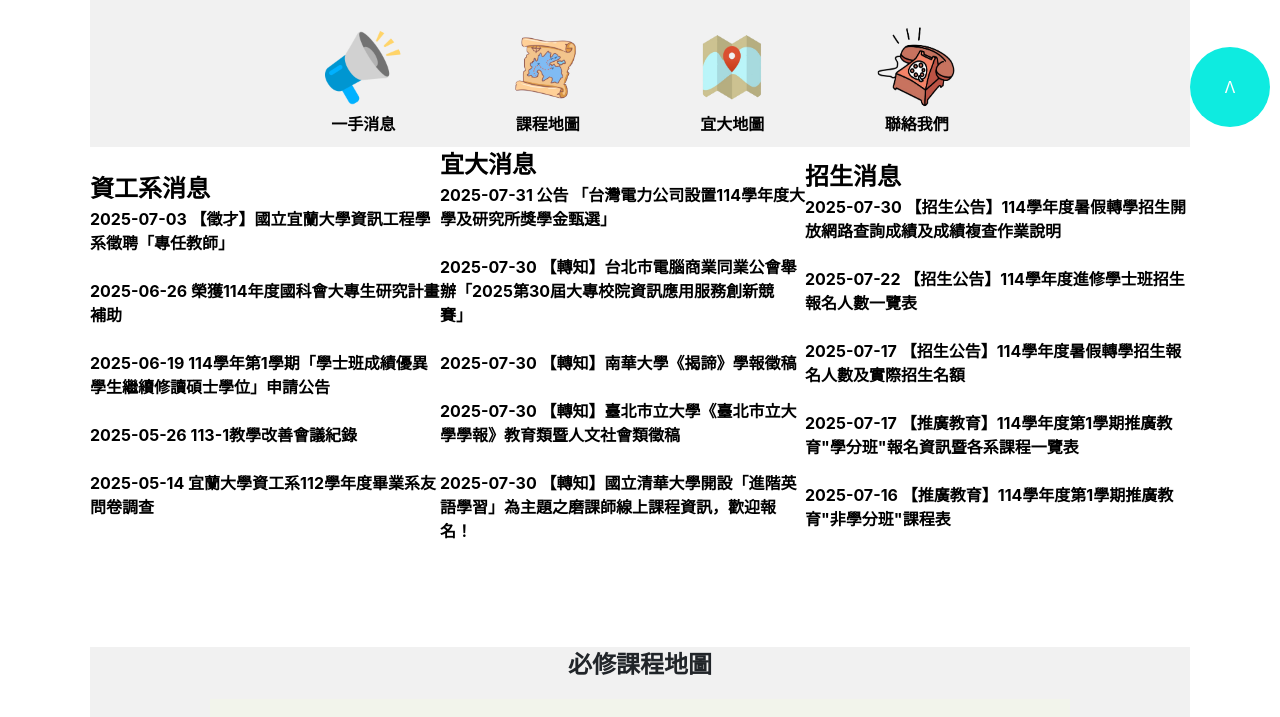
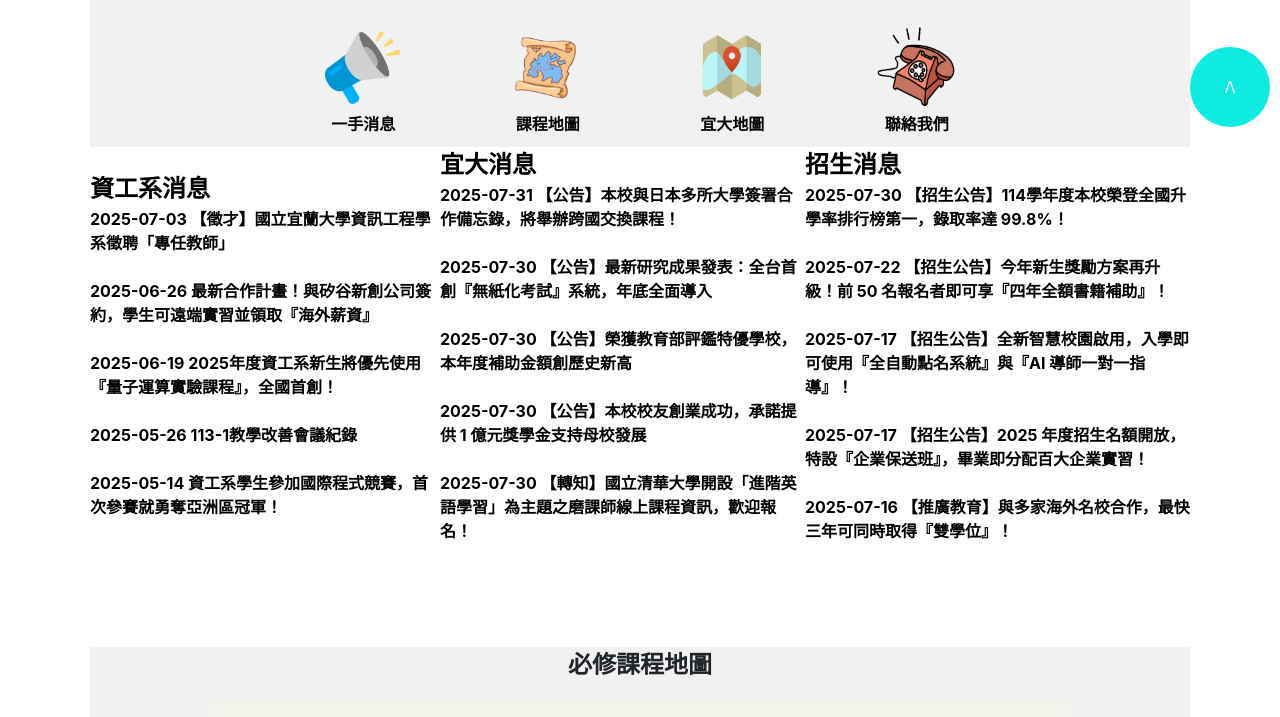
Before and after one commit to bbinori2/niu, a plain HTML site: page index.html in a window 1280 px wide. Shown: the part 653-1370 px from the top of the page. Drawn offline with nearby package versions, Linux system fonts and the light colour scheme.

Commit message:
Update index.html

```diff
--- a/index.html
+++ b/index.html
@@ -181,39 +181,39 @@
                                         <br>
                                         <a href="https://csie.niu.edu.tw/p/406-1033-65828,r886.php?Lang=zh-tw" target="_blank" rel="noreferrer noopener" class="wixui-rich-text__text"><strong style="color: black;">2025-07-03 &#8203;【徵才】國立宜蘭大學資訊工程學系徵聘「專任教師」</strong></a>
                                         </br></br>
-                                        <a href="https://csie.niu.edu.tw/p/406-1033-65733,r886.php?Lang=zh-tw" target="_blank" rel="noreferrer noopener" class="wixui-rich-text__text"><strong style="color: black;">2025-06-26 &#8203;榮獲114年度國科會大專生研究計畫補助</strong></a>
+                                        <a href="https://csie.niu.edu.tw/p/406-1033-65733,r886.php?Lang=zh-tw" target="_blank" rel="noreferrer noopener" class="wixui-rich-text__text"><strong style="color: black;">2025-06-26 &#8203;最新合作計畫！與矽谷新創公司簽約，學生可遠端實習並領取『海外薪資』</strong></a>
                                         </br></br>
-                                        <a href="https://csie.niu.edu.tw/p/406-1033-65599,r886.php?Lang=zh-tw" target="_blank" rel="noreferrer noopener" class="wixui-rich-text__text"><strong style="color: black;">2025-06-19 &#8203;114學年第1學期「學士班成績優異學生繼續修讀碩士學位」申請公告</strong></a>
+                                        <a href="https://csie.niu.edu.tw/p/406-1033-65599,r886.php?Lang=zh-tw" target="_blank" rel="noreferrer noopener" class="wixui-rich-text__text"><strong style="color: black;">2025-06-19 &#8203;2025年度資工系新生將優先使用『量子運算實驗課程』，全國首創！</strong></a>
                                         </br></br>
                                         <a href="https://csie.niu.edu.tw/p/406-1033-65113,r886.php?Lang=zh-tw" target="_blank" rel="noreferrer noopener" class="wixui-rich-text__text"><strong style="color: black;">2025-05-26 &#8203;113-1教學改善會議紀錄</strong></a>
                                         </br></br>
-                                        <a href="https://csie.niu.edu.tw/p/406-1033-64850,r886.php?Lang=zh-tw" target="_blank" rel="noreferrer noopener" class="wixui-rich-text__text"><strong style="color: black;">2025-05-14 &#8203;宜蘭大學資工系112學年度畢業系友問卷調查</strong></a>
+                                        <a href="https://csie.niu.edu.tw/p/406-1033-64850,r886.php?Lang=zh-tw" target="_blank" rel="noreferrer noopener" class="wixui-rich-text__text"><strong style="color: black;">2025-05-14 &#8203;資工系學生參加國際程式競賽，首次參賽就勇奪亞洲區冠軍！</strong></a>
                                 </td>
                                 <td width="365">
                                         <a href="https://www.niu.edu.tw/#cmb_33_1" style="text-decoration: none; color: black; font-size: 24px; font-weight: bold;">宜大消息</a>
                                         <br>
-                                        <a href="https://niuosa.niu.edu.tw/p/404-1004-66197.php" target="_blank" rel="noreferrer noopener" class="wixui-rich-text__text"><strong style="color: black;">2025-07-31 &#8203;公告 「台灣電力公司設置114學年度大學及研究所獎學金甄選」</strong></a>
+                                        <a href="https://niuosa.niu.edu.tw/p/404-1004-66197.php" target="_blank" rel="noreferrer noopener" class="wixui-rich-text__text"><strong style="color: black;">2025-07-31 &#8203;【公告】本校與日本多所大學簽署合作備忘錄，將舉辦跨國交換課程！</strong></a>
                                         </br></br>
-                                        <a href="https://lic.niu.edu.tw/p/404-1010-66193.php" target="_blank" rel="noreferrer noopener" class="wixui-rich-text__text"><strong style="color: black;">2025-07-30 &#8203;【轉知】台北市電腦商業同業公會舉辦「2025第30屆大專校院資訊應用服務創新競賽」</strong></a>
+                                        <a href="https://lic.niu.edu.tw/p/404-1010-66193.php" target="_blank" rel="noreferrer noopener" class="wixui-rich-text__text"><strong style="color: black;">2025-07-30 &#8203;【公告】最新研究成果發表：全台首創『無紙化考試』系統，年底全面導入</strong></a>
                                         </br></br>
-                                        <a href="https://academic.niu.edu.tw/p/404-1003-66190.php" target="_blank" rel="noreferrer noopener" class="wixui-rich-text__text"><strong style="color: black;">2025-07-30 &#8203;【轉知】南華大學《揭諦》學報徵稿</strong></a>
+                                        <a href="https://academic.niu.edu.tw/p/404-1003-66190.php" target="_blank" rel="noreferrer noopener" class="wixui-rich-text__text"><strong style="color: black;">2025-07-30 &#8203;【公告】榮獲教育部評鑑特優學校，本年度補助金額創歷史新高</strong></a>
                                         </br></br>
-                                        <a href="https://academic.niu.edu.tw/p/404-1003-66189.php" target="_blank" rel="noreferrer noopener" class="wixui-rich-text__text"><strong style="color: black;">2025-07-30 &#8203;【轉知】臺北市立大學《臺北市立大學學報》教育類暨人文社會類徵稿</strong></a>
+                                        <a href="https://academic.niu.edu.tw/p/404-1003-66189.php" target="_blank" rel="noreferrer noopener" class="wixui-rich-text__text"><strong style="color: black;">2025-07-30 &#8203;【公告】本校校友創業成功，承諾提供 1 億元獎學金支持母校發展</strong></a>
                                         </br></br>
                                         <a href="https://academic.niu.edu.tw/p/404-1003-66176.php" target="_blank" rel="noreferrer noopener" class="wixui-rich-text__text"><strong style="color: black;">2025-07-30 &#8203;【轉知】國立清華大學開設「進階英語學習」為主題之磨課師線上課程資訊，歡迎報名！</strong></a>
                                 </td>
                                 <td widht="350">
                                         <a href="https://www.niu.edu.tw/#cmb_33_4" style="text-decoration: none; color: black; font-size: 24px; font-weight: bold;">招生消息</a>
                                         <br>
-                                        <a href="https://admniu.niu.edu.tw/p/404-1054-66177.php" target="_blank" rel="noreferrer noopener" class="wixui-rich-text__text"><strong style="color: black;">2025-07-30 &#8203;【招生公告】114學年度暑假轉學招生開放網路查詢成績及成績複查作業說明</strong></a>
+                                        <a href="https://admniu.niu.edu.tw/p/404-1054-66177.php" target="_blank" rel="noreferrer noopener" class="wixui-rich-text__text"><strong style="color: black;">2025-07-30 &#8203;【招生公告】114學年度本校榮登全國升學率排行榜第一，錄取率達 99.8%！</strong></a>
                                         </br></br>
-                                        <a href="https://admniu.niu.edu.tw/p/404-1054-66073.php" target="_blank" rel="noreferrer noopener" class="wixui-rich-text__text"><strong style="color: black;">2025-07-22 &#8203;【招生公告】114學年度進修學士班招生報名人數一覽表</strong></a>
+                                        <a href="https://admniu.niu.edu.tw/p/404-1054-66073.php" target="_blank" rel="noreferrer noopener" class="wixui-rich-text__text"><strong style="color: black;">2025-07-22 &#8203;【招生公告】今年新生獎勵方案再升級！前 50 名報名者即可享『四年全額書籍補助』！</strong></a>
                                         </br></br>
-                                        <a href="https://admniu.niu.edu.tw/p/404-1054-66007.php" target="_blank" rel="noreferrer noopener" class="wixui-rich-text__text"><strong style="color: black;">2025-07-17 &#8203;【招生公告】114學年度暑假轉學招生報名人數及實際招生名額</strong></a>
+                                        <a href="https://admniu.niu.edu.tw/p/404-1054-66007.php" target="_blank" rel="noreferrer noopener" class="wixui-rich-text__text"><strong style="color: black;">2025-07-17 &#8203;【招生公告】全新智慧校園啟用，入學即可使用『全自動點名系統』與『AI 導師一對一指導』！</strong></a>
                                         </br></br>
-                                        <a href="https://academic.niu.edu.tw/p/404-1003-65770.php" target="_blank" rel="noreferrer noopener" class="wixui-rich-text__text"><strong style="color: black;">2025-07-17 &#8203;【推廣教育】114學年度第1學期推廣教育"學分班"報名資訊暨各系課程一覽表</strong></a>
+                                        <a href="https://academic.niu.edu.tw/p/404-1003-65770.php" target="_blank" rel="noreferrer noopener" class="wixui-rich-text__text"><strong style="color: black;">2025-07-17 &#8203;【招生公告】2025 年度招生名額開放，特設『企業保送班』，畢業即分配百大企業實習！</strong></a>
                                         </br></br>
-                                        <a href="https://academic.niu.edu.tw/p/404-1003-65984.php" target="_blank" rel="noreferrer noopener" class="wixui-rich-text__text"><strong style="color: black;">2025-07-16 &#8203;【推廣教育】114學年度第1學期推廣教育"非學分班"課程表</strong></a>
+                                        <a href="https://academic.niu.edu.tw/p/404-1003-65984.php" target="_blank" rel="noreferrer noopener" class="wixui-rich-text__text"><strong style="color: black;">2025-07-16 &#8203;【推廣教育】與多家海外名校合作，最快三年可同時取得『雙學位』！</strong></a>
                                 </td>
                         </tr>
                     </tbody>
```
